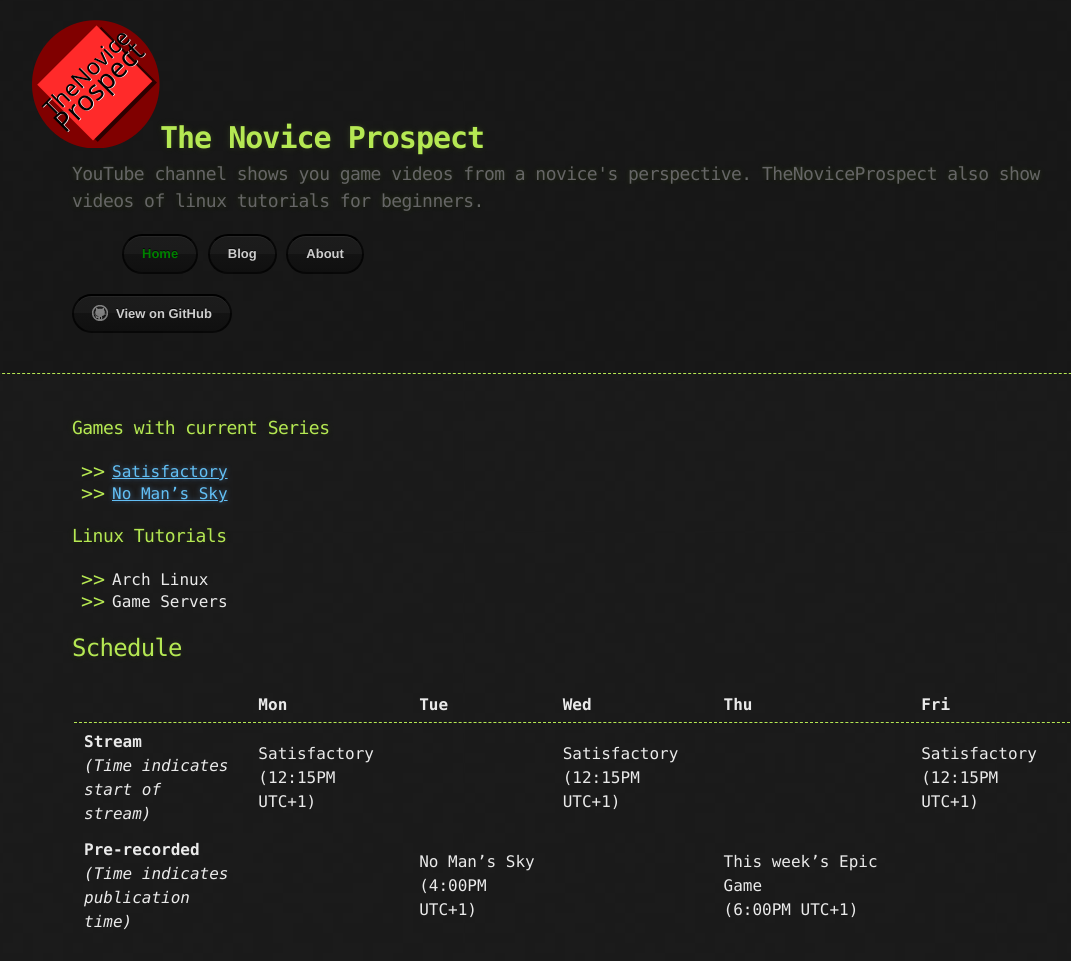
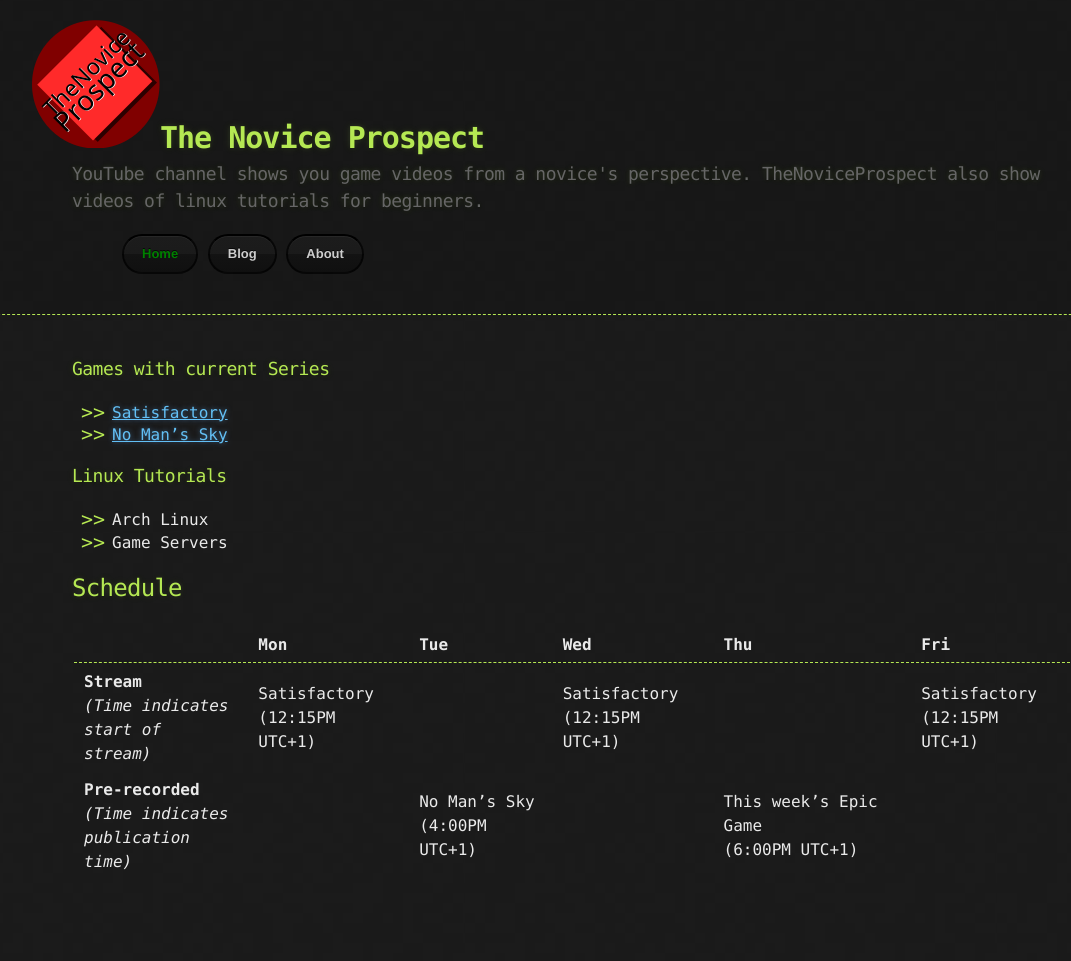
Before and after one commit to TheNoviceProspect/thenoviceprospect.github.io, a Jekyll site: the page built from index.md, in a window 1280 px wide. Shown: the whole page, without its empty margins (68-1139 px from the left). Built offline with Jekyll 4.4.1, drawn with Linux system fonts in a browser that asks for light colours; our own code applies the rules of GitHub Pages for plain Markdown files; after the commit the page ends 901 px from its top, so only the background shows below that.

Commit message:
slight style changes for title removed/moved GH download button into if block from downloads : true/false

```diff
--- a/_layouts/default.html
+++ b/_layouts/default.html
@@ -19,13 +19,13 @@
         </a>
         <h2>{{ site.description | default: site.github.project_tagline }}</h2>
         <div class="container"><section id="navigation">{% include navigation.html %}</section></div>
-        <section id="downloads">
-          {% if site.show_downloads %}
+        {% if site.show_downloads %}
+          <section id="downloads">
             <a href="{{ site.github.zip_url }}" class="btn">Download as .zip</a>
             <a href="{{ site.github.tar_url }}" class="btn">Download as .tar.gz</a>
-          {% endif %}
-          <a href="{{ site.github.repository_url }}" class="btn btn-github"><span class="icon"></span>View on GitHub</a>
-        </section>
+            <a href="{{ site.github.repository_url }}" class="btn btn-github"><span class="icon"></span>View on GitHub</a>
+          </section>
+        {% endif %}
       </div>
     </header>
 
--- a/_sass/jekyll-theme-hacker.scss
+++ b/_sass/jekyll-theme-hacker.scss
@@ -63,7 +63,7 @@
   font-size: 30px;
   line-height: 1.5;
   margin: 0 0 0 -40px;
-  vertical-align: middle;
+  vertical-align: top;
   font-weight: bold;
   font-family: Monaco, "Bitstream Vera Sans Mono", "Lucida Console", Terminal, monospace;
   color: $conifer;//$header;
@@ -83,7 +83,7 @@
   content:url('../images/logo.png');
   width: 50%;
   height: 50%;
-  font-size: 24px;
+  //font-size: 24px;
 }
 
 header h2 {
```
